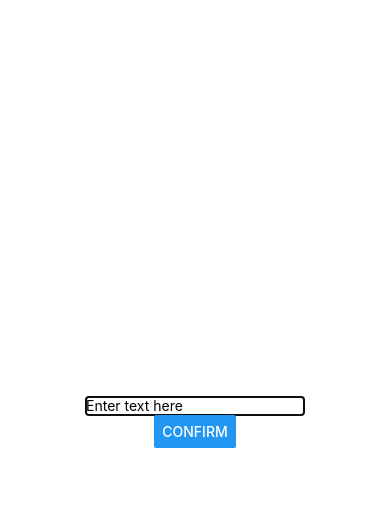
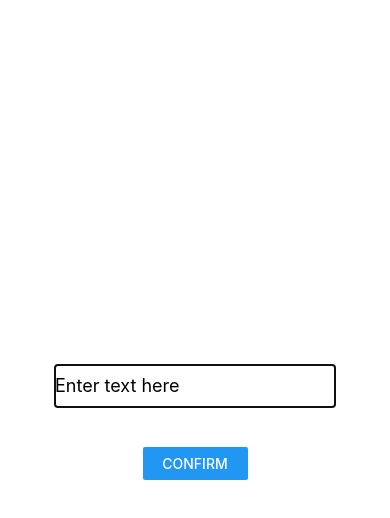
Before and after one commit to realericwang/CS5520, a React Native app: screen / in a window 390 px wide. Both pictures are taken after a click on the button "ADD A GOAL". Shown: the top 518 px of the page. Built offline with nearby package versions, Linux system fonts and the light colour scheme.

Commit message:
add styles to all element

```diff
--- a/App.js
+++ b/App.js
@@ -18,11 +18,13 @@ export default function App() {
   return (
     <View style={styles.container}>
       <Header title={appName}>
-        <Text>Child Component</Text>
+        <Text style={styles.childText}>Child Component</Text>
       </Header>
-      <Button title="Add a goal" onPress={() => setIsModalVisible(true)} />
+      <View style={styles.buttonContainer}>
+        <Button title="Add a goal" onPress={() => setIsModalVisible(true)} />
+      </View>
       <Input autoFocus={true} inputHandler={handleInputData} visible={isModalVisible} />
-      <Text>{receivedData}</Text>
+      <Text style={styles.receivedDataText}>{receivedData}</Text>
       <StatusBar style="auto" />
     </View>
   );
@@ -34,5 +36,20 @@ const styles = StyleSheet.create({
     backgroundColor: '#fff',
     alignItems: 'center',
     justifyContent: 'center',
+    padding: 20,
+  },
+  childText: {
+    fontSize: 16,
+    marginTop: 10,
+  },
+  buttonContainer: {
+    width: '30%',
+    marginVertical: 20,
+  },
+  receivedDataText: {
+    fontSize: 18,
+    marginTop: 20,
+    textAlign: 'center',
+    color: 'red',
   },
 });
--- a/Components/Header.js
+++ b/Components/Header.js
@@ -1,10 +1,22 @@
-import { View, Text } from 'react-native'
+import { View, Text, StyleSheet } from 'react-native'
 import React from 'react'
 
 export default function Header({ title })  {
   return (
-    <View>
-      <Text>Welcome to {title}</Text>
+    <View style={styles.header}>
+      <Text style={styles.headerText}>Welcome to {title}</Text>
     </View>
   )
 }
+
+const styles = StyleSheet.create({
+  header: {
+    fontSize: 20,
+    marginBottom: 20,
+  },
+  headerText: {
+    fontSize: 20,
+    marginBottom: 20,
+    color: 'red',
+  },
+});
--- a/Components/Input.js
+++ b/Components/Input.js
@@ -25,9 +25,9 @@ export default function Input({ autoFocus = false, inputHandler, visible }) {
 
   const renderFeedback = () => {
     if (text.length >= 3) {
-      return <Text>Thank you</Text>;
+      return <Text style={styles.feedbackText}>Thank you</Text>;
     } else {
-      return <Text>Please type more than 3 characters</Text>;
+      return <Text style={styles.feedbackText}>Please type more than 3 characters</Text>;
     }
   };
 
@@ -50,13 +50,15 @@ export default function Input({ autoFocus = false, inputHandler, visible }) {
           onBlur={handleBlur}
           keyboardType="default"
           value={text}
-          style={{ borderBottomColor: 'red', borderBottomWidth: 1 }}
+          style={styles.input}
         />
         {isFocused && text.length > 0 && (
-          <Text>Character count: {text.length}</Text>
+          <Text style={styles.characterCount}>Character count: {text.length}</Text>
         )}
         {!isFocused && isSubmitted && renderFeedback()}
-        <Button title="Confirm" onPress={handleConfirm} />
+        <View style={styles.buttonContainer}>
+          <Button title="Confirm" onPress={handleConfirm} />
+        </View>
       </View>
     </Modal>
   );
@@ -68,6 +70,27 @@ const styles = StyleSheet.create({
     backgroundColor: '#fff',
     alignItems: 'center',
     justifyContent: 'center',
-    color: 'red',
+    padding: 20,
+  },
+  input: {
+    borderBottomColor: 'red',
+    borderBottomWidth: 1,
+    width: '80%',
+    fontSize: 18,
+    paddingVertical: 10,
+    marginBottom: 20,
+  },
+  characterCount: {
+    fontSize: 14,
+    marginBottom: 10,
+  },
+  feedbackText: {
+    fontSize: 16,
+    marginBottom: 20,
+    textAlign: 'center',
+  },
+  buttonContainer: {
+    width: '30%',
+    marginTop: 20,
   },
 });
```
